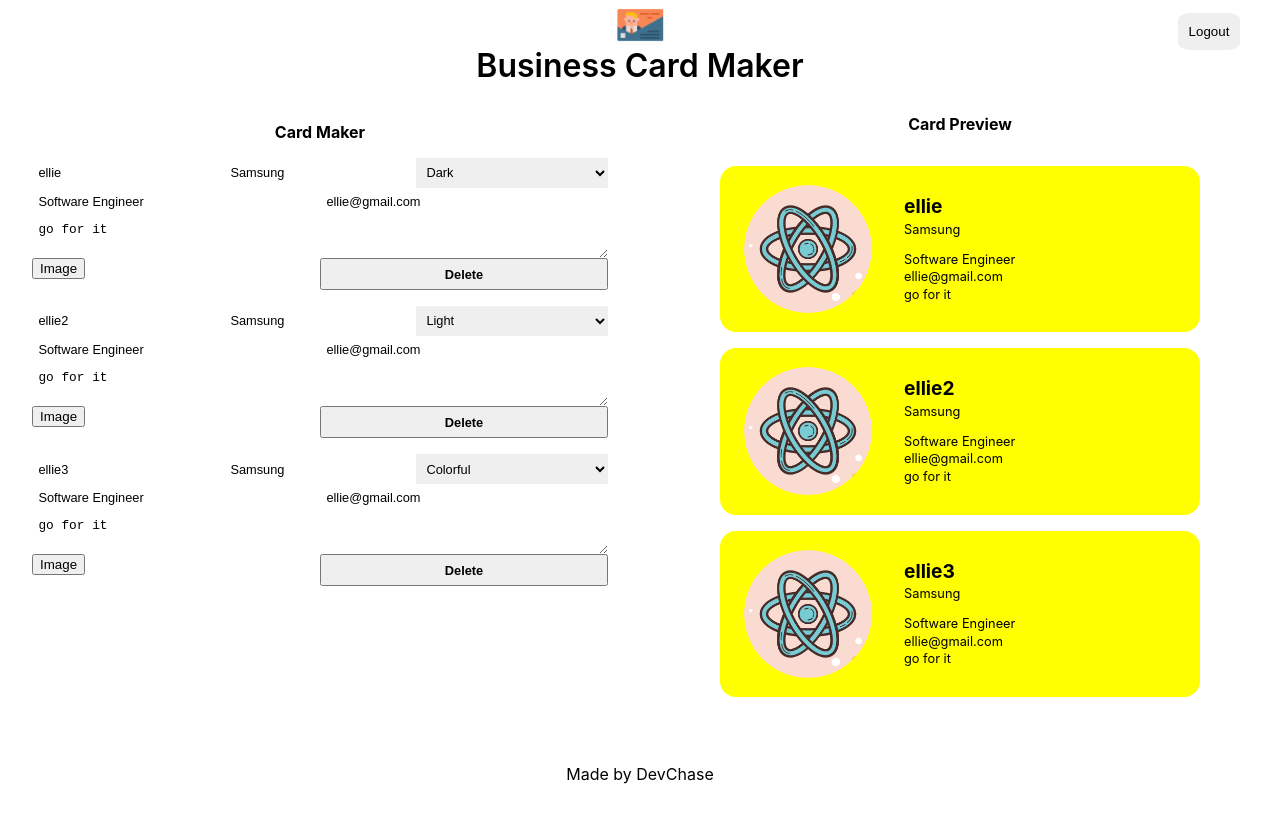
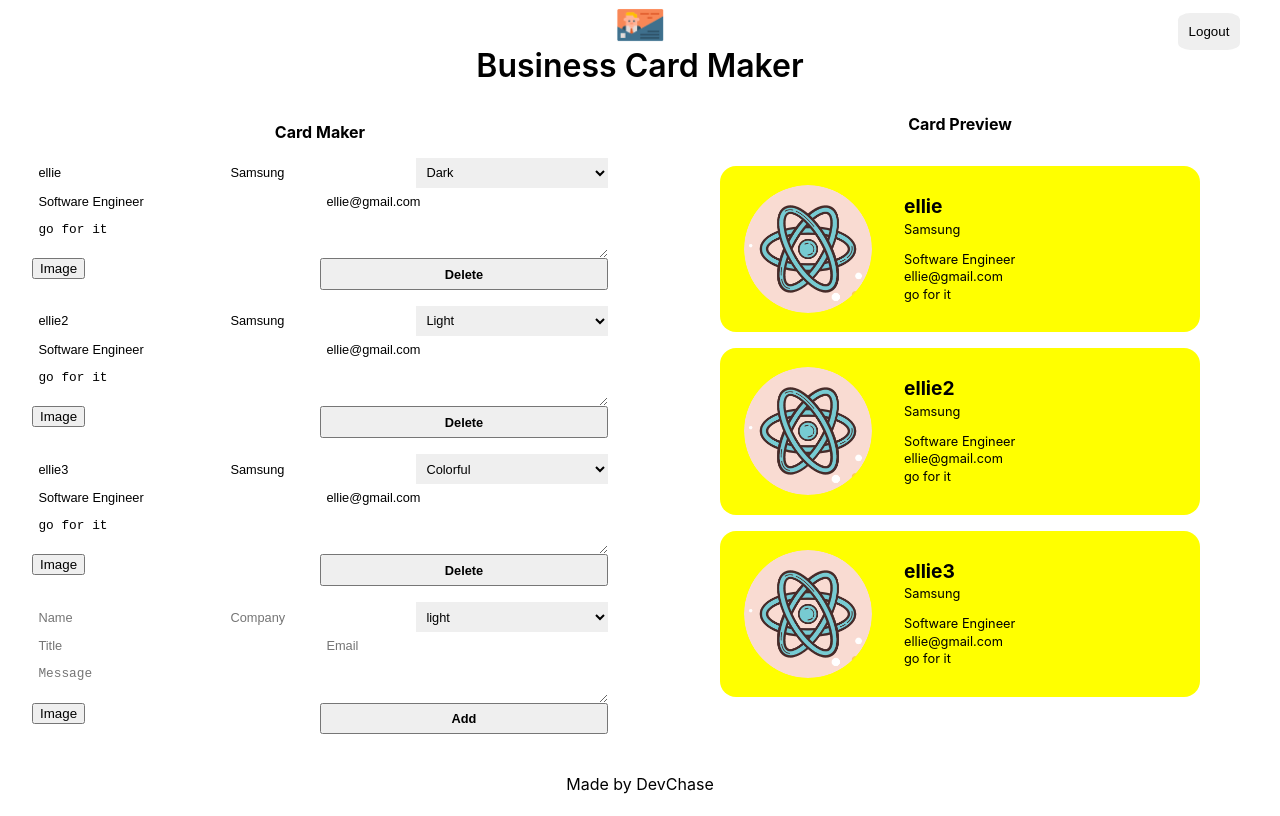
Before and after one commit to Chase0115/card-maker-clone, a React (Create React App) app: page /main in a window 1280 px wide. Built offline with nearby package versions, Linux system fonts and the light colour scheme; no server answers; sample sign-in values are in the browser's storage.

Commit message:
add CardAddForm component

```diff
--- /dev/null
+++ b/src/components/card_add_form/card_add_form.jsx
@@ -0,0 +1,52 @@
+import React, {useRef} from 'react';
+import styles from './card_add_form.module.css'
+import Button from '../button/button';
+import ImageFileInput from '../image_file_input/image_file_input';
+
+const CardAddForm = ( { onAdd } ) =>{
+  const formRef = useRef();
+  const nameRef = useRef();
+  const companyRef = useRef();
+  const themeRef = useRef();
+  const titleRef = useRef();
+  const emailRef = useRef();
+  const messageRef = useRef();
+
+  const onSubmit = (event) => {
+    event.preventDefault();
+    const card = {
+      id: Date.now(),
+      name: nameRef.current.value || '',
+      company: companyRef.current.value || '',
+      theme: themeRef.current.value,
+      title: titleRef.current.value || '',
+      email: emailRef.current.value || '',
+      message: messageRef.current.value || '',
+      fileName: '',
+      fileURL: '',
+    };
+    formRef.current.reset();
+    onAdd(card);
+  };
+
+  return (
+    <form ref={formRef} className={styles.form}>
+      <input ref={nameRef} className={styles.input} type="text" name="name" placeholder="Name" />
+      <input ref={companyRef} className={styles.input} type="text" name="company" placeholder="Company" />
+      <select ref={themeRef} className={styles.select} name="theme" placeholder="Theme">
+        <option placeholder="light">light</option>
+        <option placeholder="dark">dark</option>
+        <option placeholder="colorful">colorful</option>
+      </select>
+      <input ref={titleRef} className={styles.input} type="text" name="title" placeholder="Title" />
+      <input ref={emailRef} className={styles.input} type="text" name="email" placeholder="Email" />
+      <textarea ref={messageRef} className={styles.textarea} name="message" placeholder="Message"/>
+      <div className={styles.fileInput}>
+        <ImageFileInput />
+      </div>
+      <Button name='Add' onClick={onSubmit}/>
+    </form>
+  )
+  }
+
+export default CardAddForm;
--- /dev/null
+++ b/src/components/card_add_form/card_add_form.module.css
@@ -0,0 +1,45 @@
+@value makerBlack, makerWhite from '../../common/colors.css';
+
+.form {
+  display: flex;
+  width: 100%;
+  flex-wrap: wrap;
+  border-top: 1px solid makerBlack;
+  border-left: 1px solid makerBlack;
+  margin-bottom: 1em;
+}
+
+.input,
+.textarea,
+.select,
+.button,
+.fileInput {
+  font-size: 0.8rem;
+  width: 100%;
+  border: 0;
+  padding: 0.5em;
+  border-bottom: 1px solid makerBlack;
+  border-right: 1px solid makerBlack;
+  background: makerWhite;
+}
+
+.input,
+.select {
+  flex: 1 1 30%;
+}
+
+.fileInput {
+  padding: 0;
+  flex: 1 1 50%;
+}
+
+.input:focus,
+.textarea:focus,
+.select:focus,
+.button:focus {
+  outline: 0;
+}
+
+.textarea {
+  flex-basis: 100%;
+}
--- a/src/components/editor/editor.jsx
+++ b/src/components/editor/editor.jsx
@@ -1,11 +1,16 @@
 import React from 'react';
 import styles from './editor.module.css'
 import CardEditForm from '../card_edit_form/card_edit_form';
+import CardAddForm from '../card_add_form/card_add_form';
 
-const Editor = ({cards}) =>
+const Editor = ({cards, addCard}) =>
   <section className={styles.editor}>
     <h1 className={styles.title}>Card Maker</h1>
-    { cards.map(card => (<CardEditForm card={card}/>)) }
+    { cards.map(card => (
+    <CardEditForm key={card.id} card={card}/>
+    )) }
+
+    <CardAddForm onAdd={addCard}/>
   </section>
 
 
--- a/src/components/main/main.jsx
+++ b/src/components/main/main.jsx
@@ -58,11 +58,16 @@
     })
   })
 
+  const addCard = (card) => {
+    const updated = [...cards,card];
+    setCards(updated);
+  }
+
   return (
     <section className={styles.maker}>
       <Header onLogout={onLogout}/>
       <section className={styles.container}>
-        <Editor cards={cards}/>
+        <Editor cards={cards} addCard={addCard}/>
         <Preview cards={cards}/>
       </section>
       <Footer />
```
